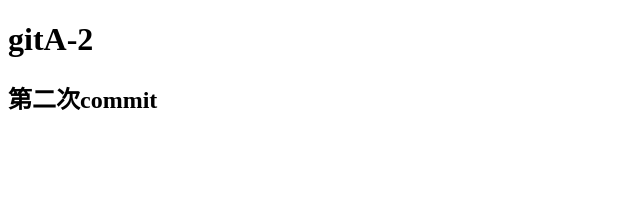
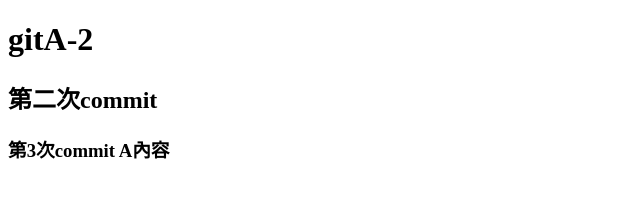
Before and after one commit to Syuan1996/gitA-2, a plain HTML site: page index.html in a window 1280 px wide. Shown: the whole page, without its empty margins (0-640 px from the left). Drawn offline with Linux system fonts and the light colour scheme.

Commit message:
上傳a第3次

```diff
--- a/index.html
+++ b/index.html
@@ -8,5 +8,6 @@
 <body>
     <h1>gitA-2</h1>
     <h2>第二次commit</h2>
+    <h3>第3次commit A內容</h3>
 </body>
 </html>
```
